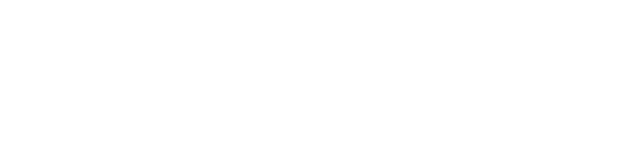
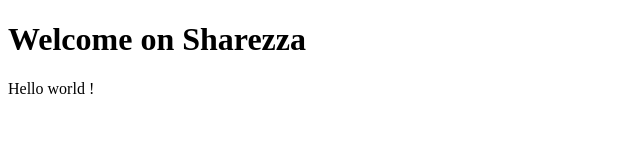
Before and after one commit to Groovibaby/sharezza-oops, a plain HTML site: page index.html in a window 1280 px wide. Shown: the whole page, without its empty margins (0-640 px from the left). Drawn offline with Linux system fonts and the light colour scheme.

Commit message:
Adding h1 and p

```diff
--- a/index.html
+++ b/index.html
@@ -5,6 +5,7 @@
     <title>SharezzaOops</title>
   </head>
   <body>
-
+    <h1>Welcome on Sharezza</h1>
+    <p>Hello world !</p>
   </body>
 </html>
```
